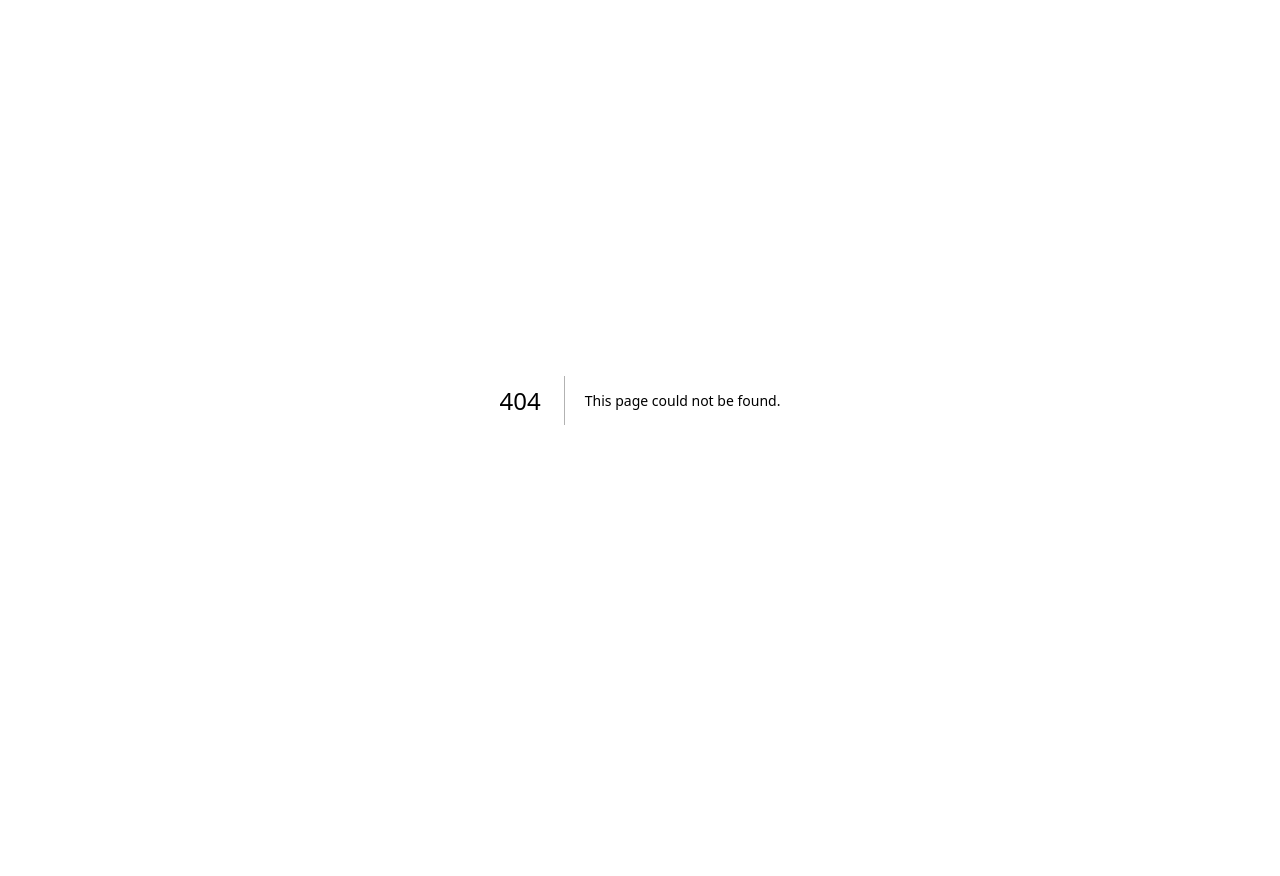
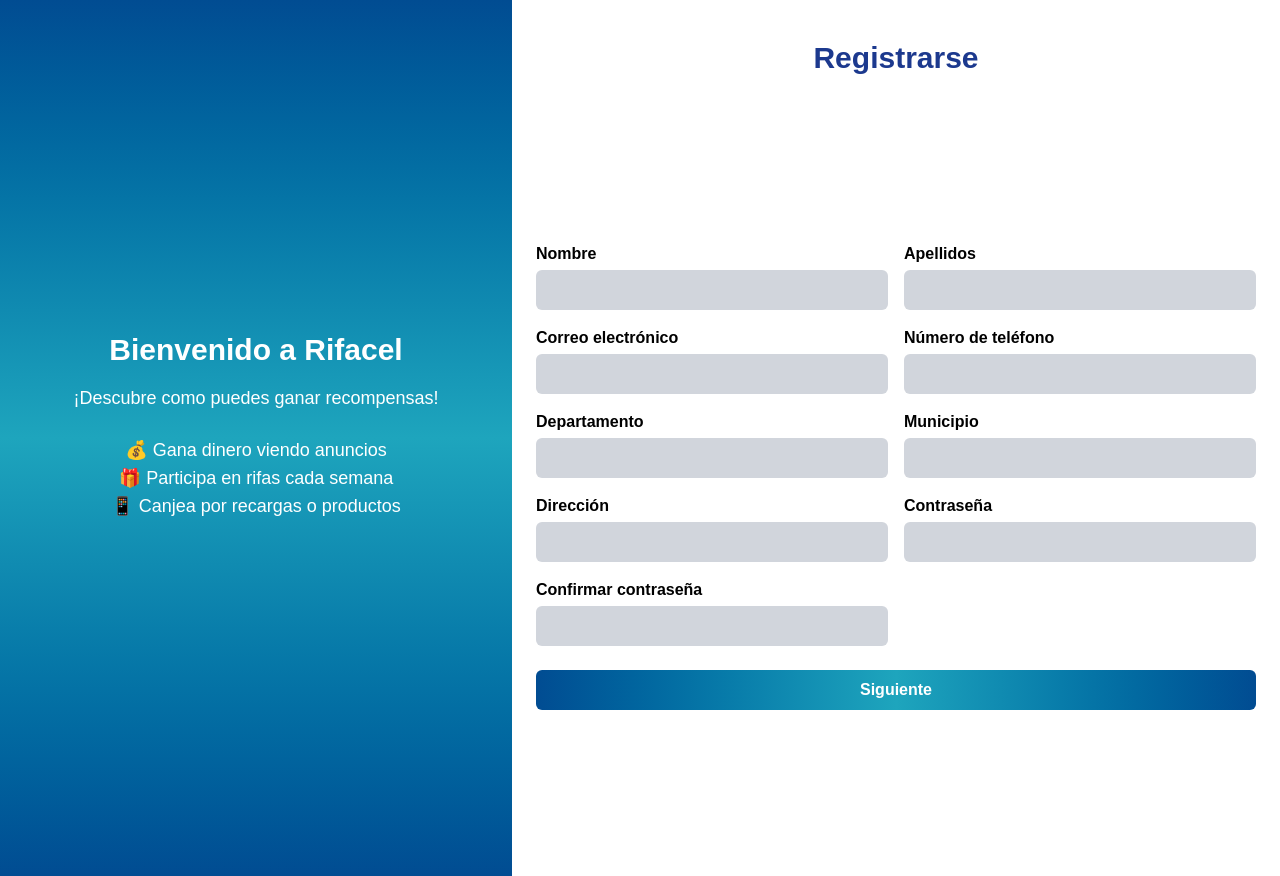
Before and after one commit to miguelangelvasquez1/VerYGana-frontend, a Next.js app: page /register in a window 1280 px wide. Before the commit this address had no page. Before the commit the page ends 800 px from the top, so only its background shows below. Built offline with nearby package versions, Linux system fonts and the light colour scheme; a web font is replaced by a local one.

Commit message:
forms inicializados

```diff
--- /dev/null
+++ b/src/app/register/page.tsx
@@ -0,0 +1,20 @@
+import RegisterForm from "../../components/RegisterForm"
+export default function RegisterPage(){
+    return(
+        <div className="min-h-screen flex">
+            <div className="w-2/5 bg-gradient-to-b from-[#014C92] via-[#1EA5BD] to-[#014C92] text-white p-8 flex flex-col justify-center items-center">
+                <h2 className="text-3xl font-bold mb-4 text-center">Bienvenido a Rifacel</h2>
+                <p className="text-lg text-center mb-6">¡Descubre como puedes ganar recompensas!</p>
+                <ul className="text-lg text-center mb-6">
+                    <li>💰 Gana dinero viendo anuncios</li>
+                    <li>🎁 Participa en rifas cada semana</li>
+                    <li>📱 Canjea por recargas o productos</li>
+                </ul>
+            </div>
+            <div className="w-3/5 bg-white text-blue">
+                <h1 className="text-3xl text-blue-900 text-center font-bold mt-10">Registrarse</h1>
+                <RegisterForm/>
+            </div>
+        </div>
+    );
+}
--- a/src/components/RegisterForm.tsx
+++ b/src/components/RegisterForm.tsx
@@ -0,0 +1,88 @@
+'use client'
+
+import { useState, FormEvent } from "react";
+
+interface FormData {
+  nombre: string;
+  apellidos: string;
+  correo: string;
+  telefono: string;
+  departamento: string;
+  municipio: string;
+  direccion: string;
+  contrasena: string;
+  confirmarContrasena: string;
+}
+
+export default function RegisterForm() {
+  const [formData, setFormData] = useState<FormData>({
+    nombre: "",
+    apellidos: "",
+    correo: "",
+    telefono: "",
+    departamento: "",
+    municipio: "",
+    direccion: "",
+    contrasena: "",
+    confirmarContrasena: "",
+  });
+
+  const handleChange = (e: React.ChangeEvent<HTMLInputElement>) => {
+    setFormData({
+      ...formData,
+      [e.target.name]: e.target.value,
+    });
+  };
+
+  const handleSubmit = (e: FormEvent) => {
+    e.preventDefault();
+    console.log("Datos del formulario:", formData);
+  };
+
+  const fields = [
+    { label: "Nombre", name: "nombre" },
+    { label: "Apellidos", name: "apellidos" },
+    { label: "Correo electrónico", name: "correo", type: "email" },
+    { label: "Número de teléfono", name: "telefono", type: "tel" },
+    { label: "Departamento", name: "departamento" },
+    { label: "Municipio", name: "municipio" },
+    { label: "Dirección", name: "direccion" },
+    { label: "Contraseña", name: "contrasena", type: "password" },
+    { label: "Confirmar contraseña", name: "confirmarContrasena", type: "password" },
+  ];
+
+  return (
+    <div className="min-h-screen flex items-center justify-center">
+      <form
+        onSubmit={handleSubmit}
+        className="p-6 w-full max-w-4xl"
+      >
+        <div className="grid grid-cols-1 md:grid-cols-2 gap-4">
+          {fields.map(({ label, name, type = "text" }) => (
+            <div key={name}>
+              <label className="block font-semibold mb-1" htmlFor={name}>
+                {label}
+              </label>
+              <input
+                type={type}
+                name={name}
+                id={name}
+                value={(formData as any)[name]}
+                onChange={handleChange}
+                className="w-full p-2 rounded-md bg-gray-300 text-white focus:outline-none"
+                required
+              />
+            </div>
+          ))}
+        </div>
+
+        <button
+          type="submit"
+          className="mt-6 w-full bg-gradient-to-r from-[#014C92] via-[#1EA5BD] to-[#014C92] text-white py-2 rounded-md font-semibold hover:bg-sky-700 transition"
+        >
+          Siguiente
+        </button>
+      </form>
+    </div>
+  );
+}
```
